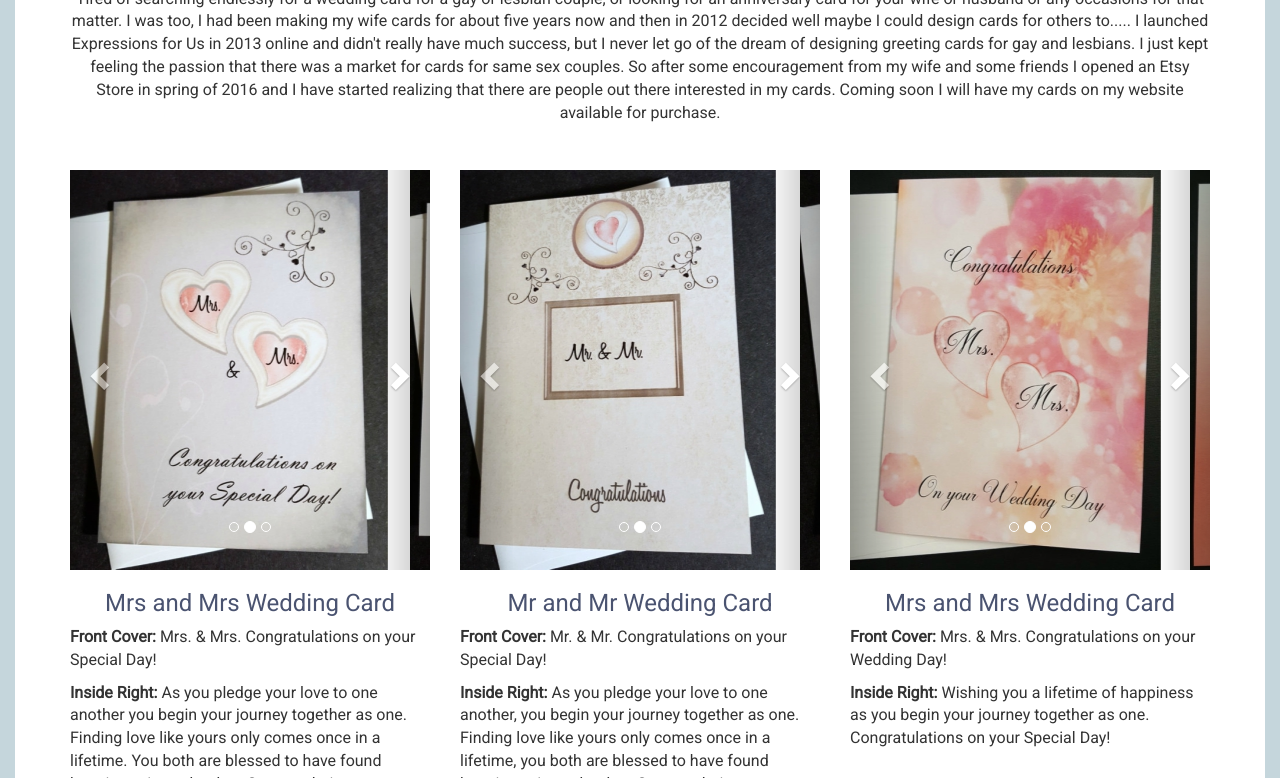
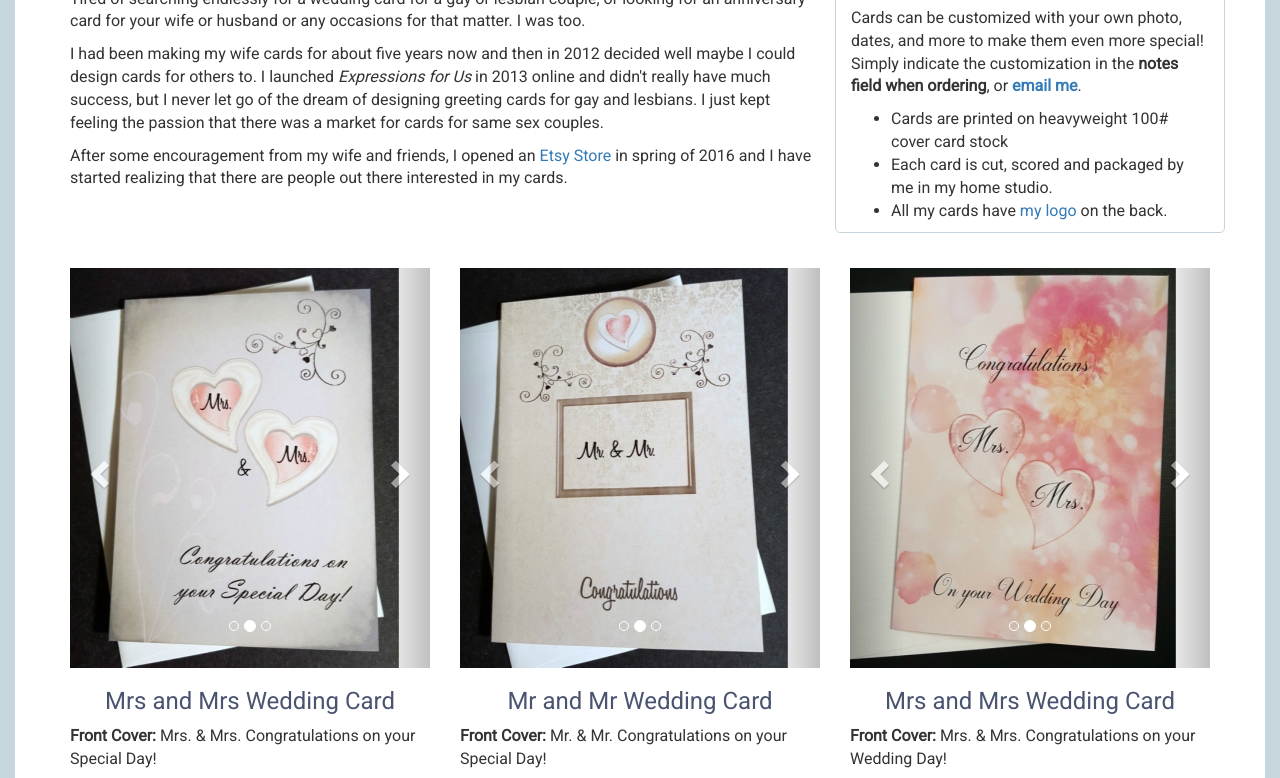
Before and after one commit to ZGrauer/Greeting-Card-Site, a website: page index.html in a window 1280 px wide. Shown: the part 293-1071 px from the top of the page. Drawn offline with nearby package versions, Linux system fonts and the light colour scheme; a web font is replaced by a local one.

Commit message:
feat: Add custom card info as aside.  Center image in carousel

```diff
--- a/index.html
+++ b/index.html
@@ -66,20 +66,47 @@
             <h1 id="Company-Name">Expressions For Us</h1>
             <section class="store-intro">
                 <div class="row">
-                    <div class="col-xs-12 text-center">
+                    <div class="col-md-8">
                         <h2>Greeting Cards for the ones you Love</h2>
+                        <p>
+                            Tired of searching endlessly for a wedding card for a gay or lesbian couple,
+                            or looking for an anniversary card for your wife or husband or any occasions
+                            for that matter. I was too.
+                        </p>
+                        <p>
+                            I had been making my wife cards for about five years now and then in 2012
+                            decided well maybe I could design cards for others to.
+                            I launched <em>Expressions for Us</em> in 2013 online and didn't really have much success,
+                            but I never let go of the dream of designing greeting cards for gay and lesbians.
+                            I just kept feeling the passion that there was a market for cards for same sex couples.
+                        </p>
+                        <p>
+                            After some encouragement from my wife and friends, I opened an
+                            <a href="https://www.etsy.com/shop/ExpressionsForUs?ref=l2-shopheader-name" target="_blank">Etsy Store</a>
+                            in spring of 2016 and I have started realizing that there
+                            are people out there interested in my cards.
+                        </p>
+                    </div>
+                    <div class="col-md-4" id="card-info">
+                        <h3>Customized Cards!</h3>
+                        <p>
+                            Cards can be customized with your own photo, dates, and more to make them even more special! Simply indicate the customization in the <strong>notes field when ordering</strong>, or <a href="mailto:tammy@expressionsforus.com" target="_blank" ><strong>email me</strong></a>.
+                        </p>
+
+                        <ul>
+                            <li>
+                                Cards are printed on heavyweight 100# cover card stock
+                            </li>
+                            <li>
+                                Each card is cut, scored and packaged by me in my home studio.
+                            </li>
+                            <li>
+                                All my cards have <a href="./images/isla_500x500.19832630_b19pch5g.jpg" target="_blank">my logo</a> on the back.
+                            </li>
+                        </ul>
                     </div>
                 </div>
-                <div class="row">
-                    <div class="col-xs-12  text-center">
-                        <p>
-                            Tired of searching endlessly for a wedding card for a gay or lesbian couple, or looking for an anniversary card for your wife or husband or any occasions for that matter. I was too, I had been making my wife cards for about five years now and then in
-                            2012 decided well maybe I could design cards for others to..... I launched Expressions for Us in 2013 online and didn't really have much success, but I never let go of the dream of designing greeting cards for gay and lesbians.
-                            I just kept feeling the passion that there was a market for cards for same sex couples. So after some encouragement from my wife and some friends I opened an Etsy Store in spring of 2016 and I have started realizing that there
-                            are people out there interested in my cards. Coming soon I will have my cards on my website available for purchase.
-                        </p>
-                    </div>
-                </div>
+
             </section>
             <section class="store-intro">
                 <div class="row">
--- a/src/css/style.css
+++ b/src/css/style.css
@@ -107,6 +107,19 @@ body {
     padding: 20px 35px 15px 35px;
 }
 
+
+/* Center images in carousels */
+
+.carousel-inner img {
+    margin: auto;
+}
+
+#card-info {
+    margin-top: 25px;
+    border: 1px solid #c5d6dc;
+    border-radius: 5px;
+}
+
 .card-name {
     color: #4a5370;
     text-decoration: none;
@@ -121,6 +134,12 @@ body {
 
 
 /* -- Media Queries -- */
+
+@media (min-width: 2000px) {
+    .format-main {
+        max-width: 1700px;
+    }
+}
 
 @media (min-width: 769px) {
     #nav-items {
```
Also changed, not shown: css/style.min.css.
